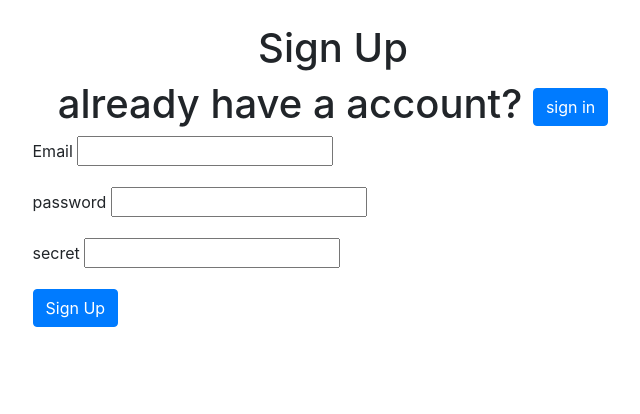
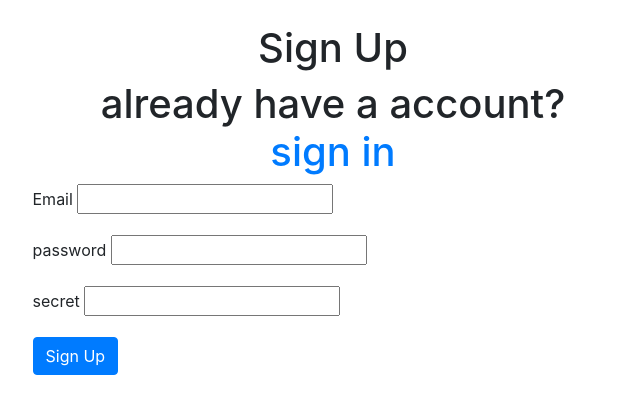
Before and after one commit to hari-kaboom/contacts-app, a website: page views/signup.html in a window 1280 px wide. Shown: the whole page, without its empty margins (307-947 px from the left). Drawn offline with nearby package versions, Linux system fonts and the light colour scheme.

Commit message:
Update signup.html

```diff
--- a/views/signup.html
+++ b/views/signup.html
@@ -25,7 +25,7 @@
 
         <div class=" p-4">
             <h1 class="text-center">Sign Up</h1>
-            <h1 class="text-center">already have a account? <button class="btn btn-primary" id="signin">sign in</button></h1>
+            <h1 class="text-center">already have a account?  <a id="mylink" href="/login">sign in</a></button></h1>
 
             <div class="row">
                 <div class="col"></div>
```
